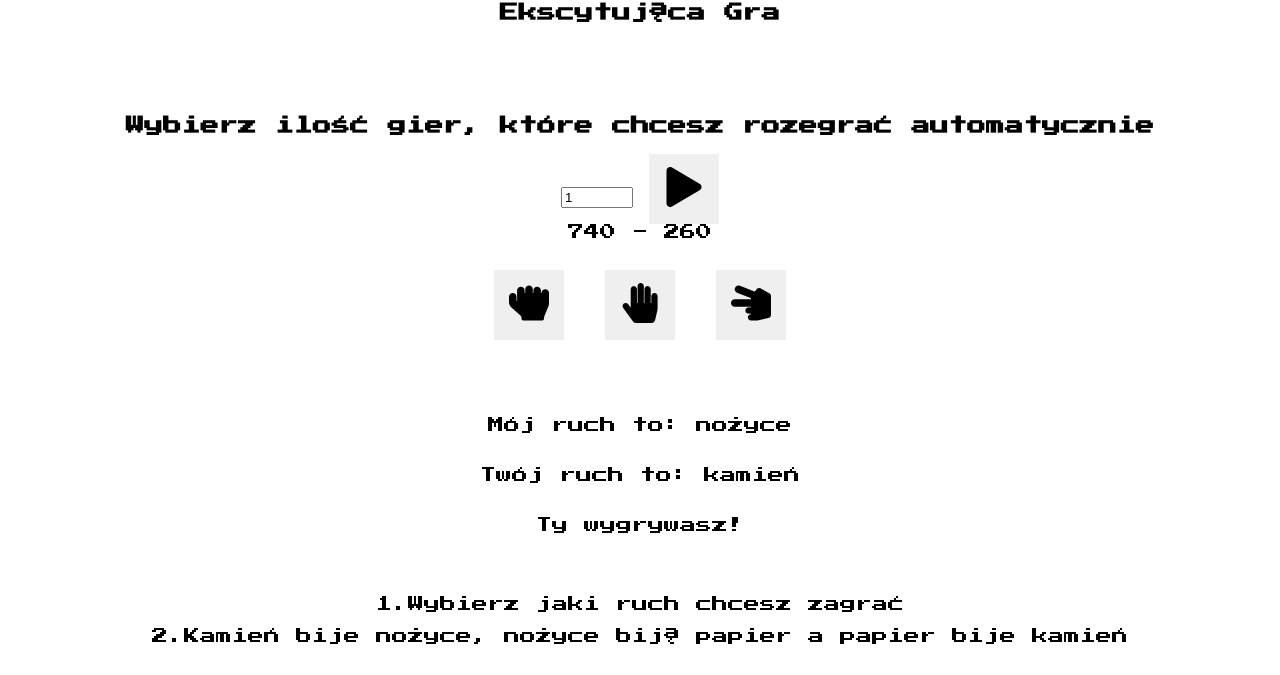
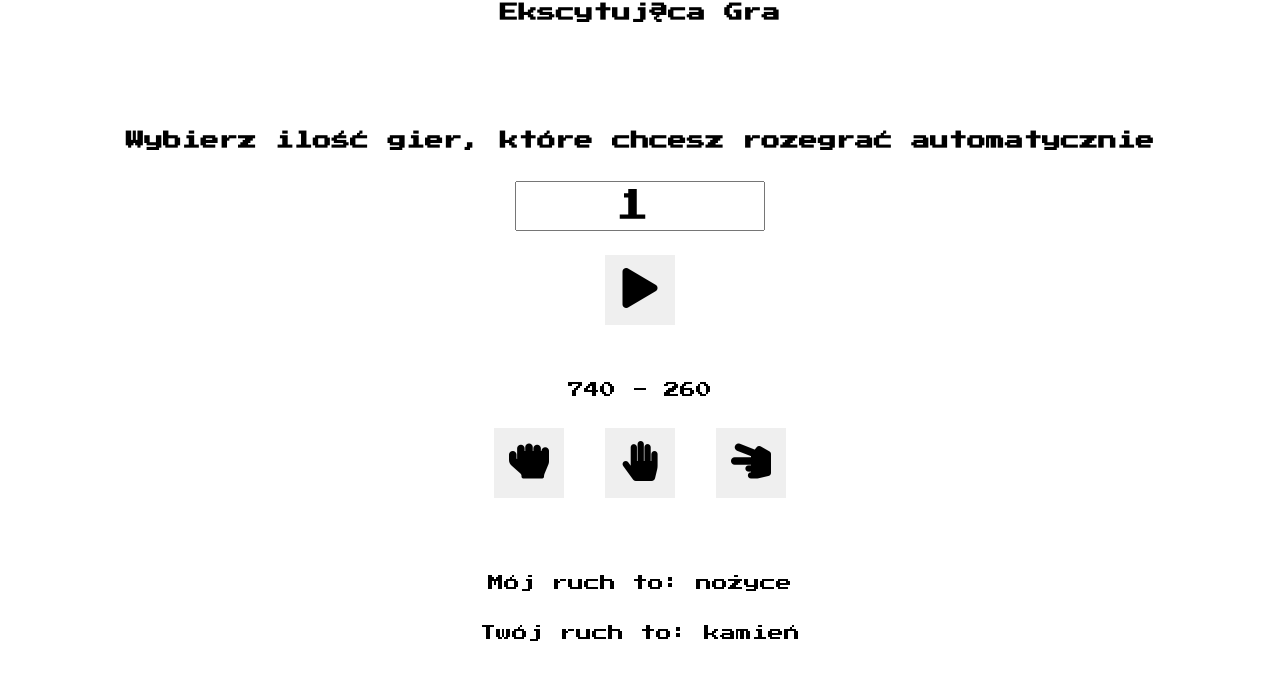
Before and after one commit to grzesiekS/javascript-prework, a website: page index.html in a window 1280 px wide. Shown: the part 125-800 px from the top of the page. Drawn offline with Linux system fonts and the light colour scheme.

Commit message:
Add style for game-generator section

```diff
--- a/sass/style.scss
+++ b/sass/style.scss
@@ -56,6 +56,7 @@ button {
 .game-menu {
     .wrapper {
         flex-direction: column;
+        text-align: center;
     }
 
     #buttons {
@@ -66,6 +67,33 @@ button {
         margin: 30px 0;
         line-height: 50px;
     }
+
+    #result {
+        margin-top: 30px;
+    }
+
+    .games-generator {
+        margin: 15px 0;
+
+        .form-wrapper {
+            display: flex;
+            flex-direction: column;
+        }
+
+        input {
+            width: 250px;
+            height: 50px;
+            font-size: 34px;
+            text-align: center;
+            font-family: inherit;
+            margin: 12px auto;
+            padding: 0;
+        }
+
+        #rndGameGenerator {
+            margin: 12px auto;
+        }
+    }
 }
 
 @media (max-width: 767px) {
```
Also changed, not shown: css/style.css, 1 other file.
